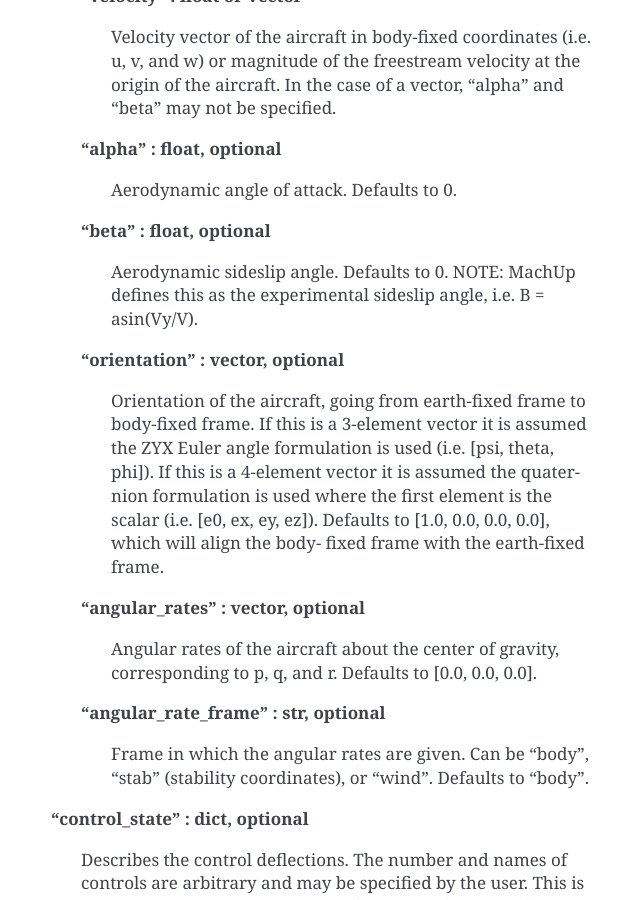
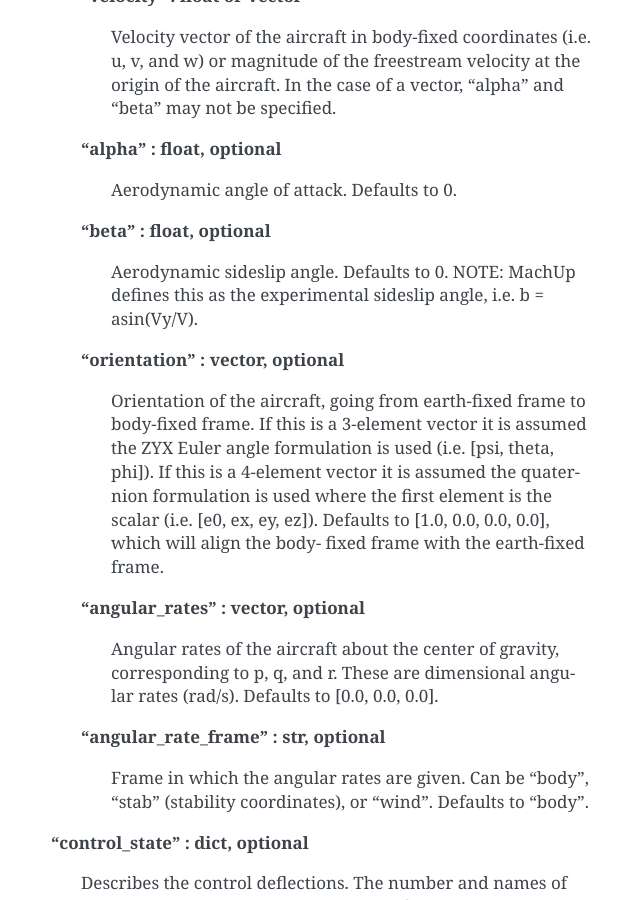
Before and after one commit to usuaero/MachUpX, a Sphinx documentation site: the page built from docs/source/creating_input_files.md, in a window 1280 px wide and 900 px high, scrolled down 12764 px. Shown: the whole window, without its empty margins (489-1129 px from the left). Built offline with Sphinx 7.4.7, drawn with Linux system fonts in a browser that asks for light colours.

```diff
--- a/docs/source/creating_input_files.md
+++ b/docs/source/creating_input_files.md
@@ -309,13 +309,13 @@
 >>>>>>Aerodynamic angle of attack. Defaults to 0.
 >>>>>
 >>>>>**"beta" : float, optional**
->>>>>>Aerodynamic sideslip angle. Defaults to 0. NOTE: MachUp defines this as the experimental sideslip angle, i.e. B = asin(Vy/V).
+>>>>>>Aerodynamic sideslip angle. Defaults to 0. NOTE: MachUp defines this as the experimental sideslip angle, i.e. b = asin(Vy/V).
 >>>>>
 >>>>>**"orientation" : vector, optional**
 >>>>>>Orientation of the aircraft, going from earth-fixed frame to body-fixed frame. If this is a 3-element vector it is assumed the ZYX Euler angle formulation is used (i.e. [psi, theta, phi]). If this is a 4-element vector it is assumed the quaternion formulation is used where the first element is the scalar (i.e. [e0, ex, ey, ez]). Defaults to [1.0, 0.0, 0.0, 0.0], which will align the body- fixed frame with the earth-fixed frame.
 >>>>>
 >>>>>**"angular_rates" : vector, optional**
->>>>>>Angular rates of the aircraft about the center of gravity, corresponding to p, q, and r. Defaults to [0.0, 0.0, 0.0].
+>>>>>>Angular rates of the aircraft about the center of gravity, corresponding to p, q, and r. These are dimensional angular rates (rad/s). Defaults to [0.0, 0.0, 0.0].
 >>>>>
 >>>>>**"angular_rate_frame" : str, optional**
 >>>>>>Frame in which the angular rates are given. Can be "body", "stab" (stability coordinates), or "wind". Defaults to "body".
```
Also changed, not shown: 2 other files.
